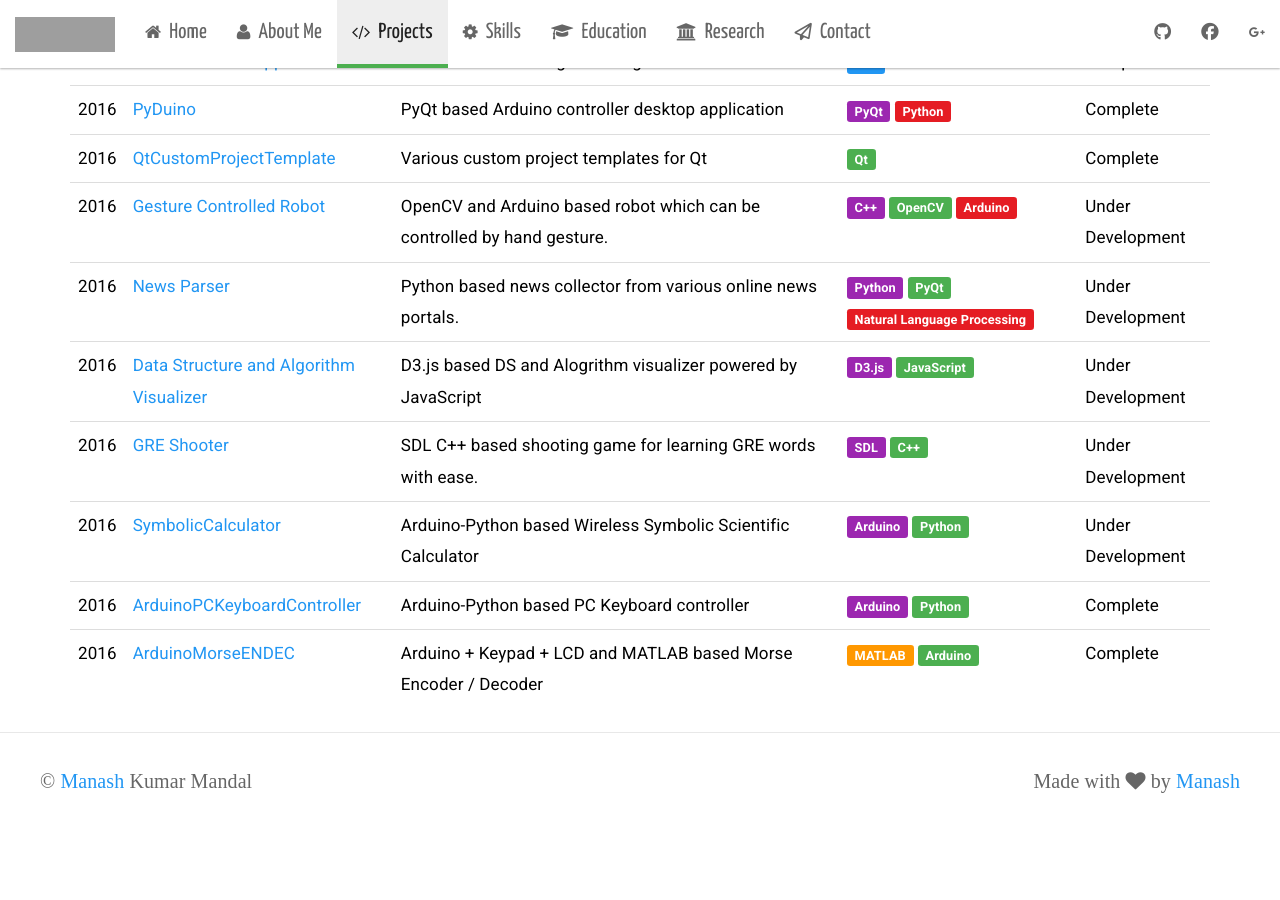
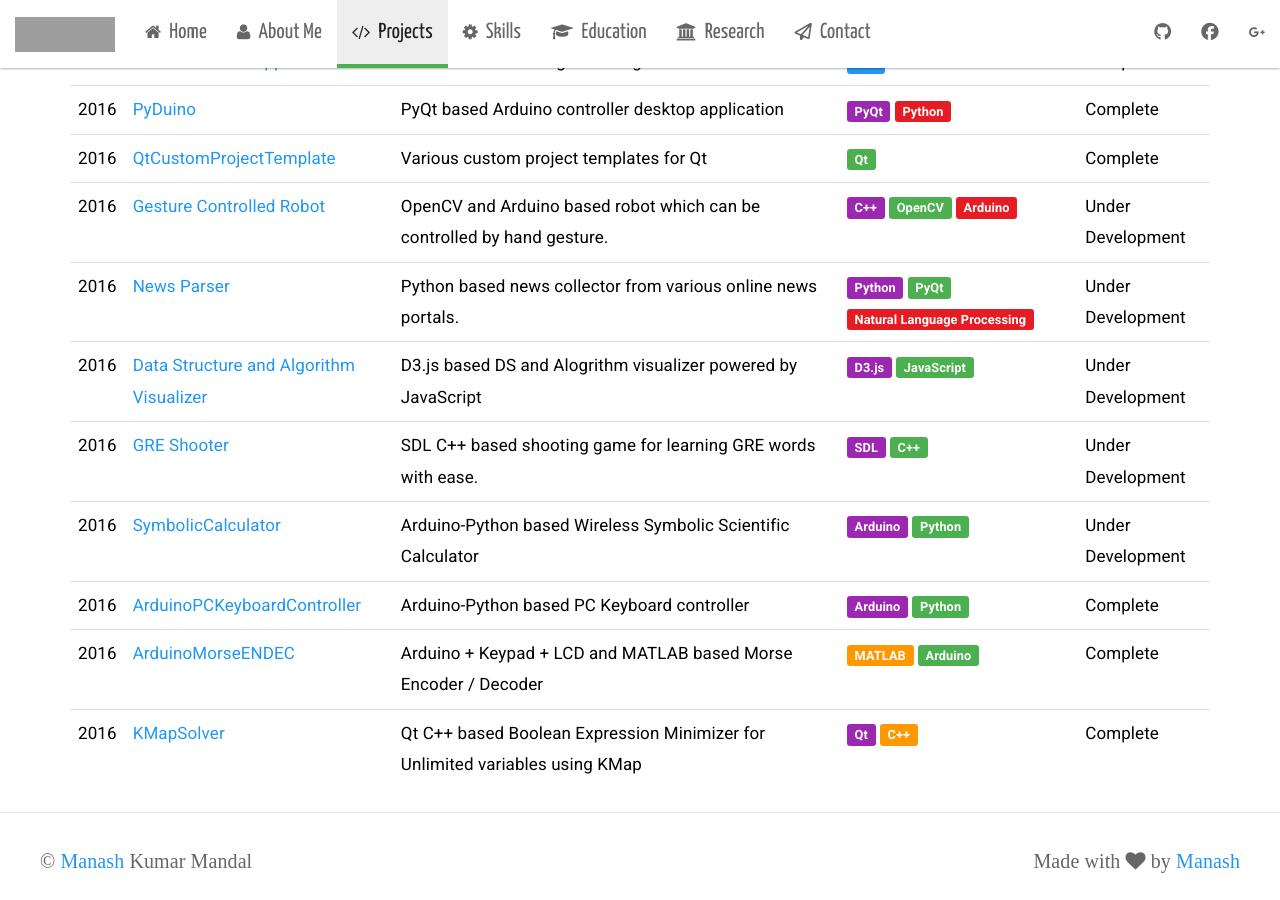
Before and after one commit to manashmandal/manashmandal.github.io, a Jekyll site: the page built from projects.html, in a window 1280 px wide and 900 px high, scrolled down 1325 px. Built offline with Jekyll 4.4.1, drawn with Linux system fonts in a browser that asks for light colours; nearby versions of some CDN libraries; some web fonts are replaced; before the commit the page ends 2145 px from its top, so only the background shows below that; grey boxes are pictures that could not be loaded.

Commit message:
added new projectg
https://github.com/manashmndl/KMapSolver

```diff
--- a/projects.html
+++ b/projects.html
@@ -191,5 +191,13 @@ title: Projects
             <td>Complete</td>
         </tr>
 
+        <tr>
+            <td>2016</td>
+            <td><a href="https://github.com/manashmndl/KMapSolver" target="_blank">KMapSolver</a></td>
+            <td>Qt C++ based Boolean Expression Minimizer for Unlimited variables using KMap</td>
+            <td><span class="label label-info">Qt</span> <span class="label label-warning">C++</span></td>
+            <td>Complete</td>
+        </tr>
+
     </table>
 </div>
```
